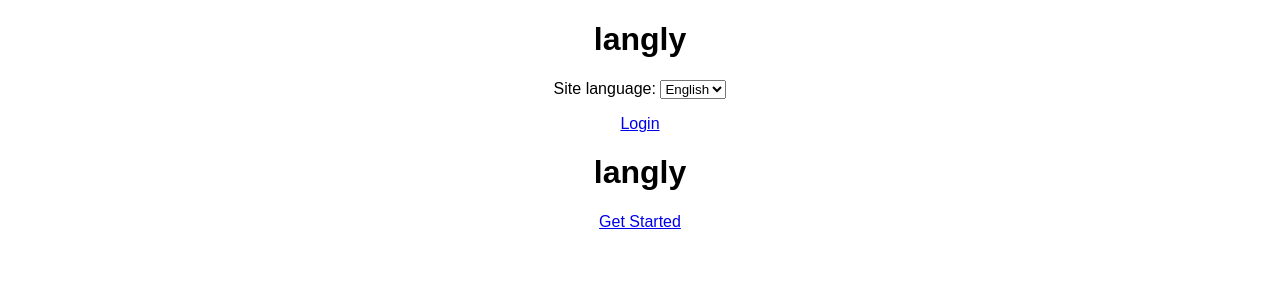
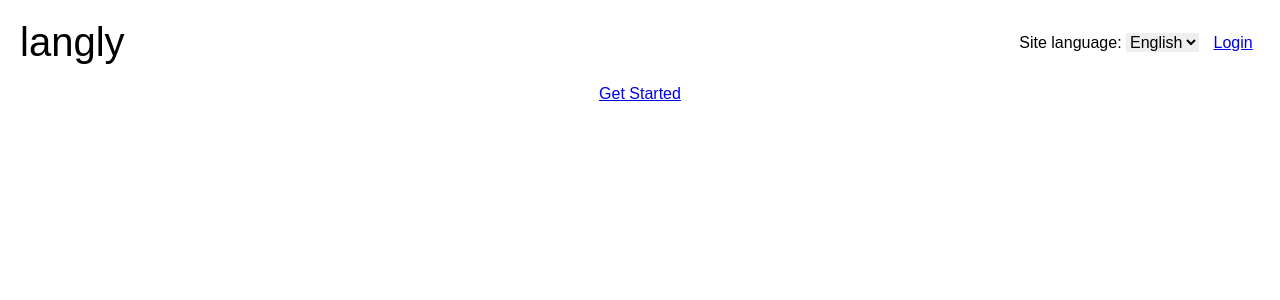
Before and after one commit to Mitchell0625/langly-2, a React (Create React App) app: page / in a window 1280 px wide. Shown: the top 300 px of the page. Built offline with nearby package versions, Linux system fonts and the light colour scheme.

Commit message:
starting Header; added utils file

```diff
--- a/src/App.css
+++ b/src/App.css
@@ -1,28 +1,12 @@
+* {
+  margin: 0;
+  padding: 0;
+  border: 0;
+  font-size: 100%;
+  font: inherit;
+  vertical-align: baseline;
+}
+
 .App {
   text-align: center;
 }
-
-.App-logo {
-  animation: App-logo-spin infinite 20s linear;
-  height: 80px;
-}
-
-.App-header {
-  background-color: #222;
-  height: 150px;
-  padding: 20px;
-  color: white;
-}
-
-.App-title {
-  font-size: 1.5em;
-}
-
-.App-intro {
-  font-size: large;
-}
-
-@keyframes App-logo-spin {
-  from { transform: rotate(0deg); }
-  to { transform: rotate(360deg); }
-}
--- /dev/null
+++ b/src/components/Header/Header.css
@@ -0,0 +1,16 @@
+.header, .header__div {
+  display: flex;
+  align-items: center; }
+
+.header {
+  justify-content: space-between;
+  padding: 20px; }
+
+.header__h1 {
+  font-size: 40px; }
+
+.header__div {
+  justify-content: space-around;
+  width: 20%; }
+
+/*# sourceMappingURL=Header.css.map */
--- a/src/components/Header/Header.js
+++ b/src/components/Header/Header.js
@@ -1,12 +1,13 @@
 import React from "react";
 import { Link } from "react-router-dom";
+import "./Header.css";
 
 const Header = () => {
   return (
-    <div>
-      <h1>langly</h1>
-      <div>
-        <p>
+    <div className="header">
+      <h1 className="header__h1">langly</h1>
+      <div className="header__div">
+        <p className="header__option">
           Site language:{" "}
           <span>
             <select>
--- /dev/null
+++ b/src/components/Header/Header.scss
@@ -0,0 +1,19 @@
+@import "../../utils.scss";
+
+.header {
+  @extend %flex-row-align-center;
+
+  justify-content: space-between;
+  padding: 20px;
+}
+
+.header__h1 {
+  font-size: 40px;
+}
+
+.header__div {
+  @extend %flex-row-align-center;
+
+  justify-content: space-around;
+  width: 20%;
+}
--- a/src/components/Landing/Landing.js
+++ b/src/components/Landing/Landing.js
@@ -3,8 +3,7 @@ import { Link } from "react-router-dom";
 
 const Landing = () => {
   return (
-    <div className="landing__div">
-      <h1>langly</h1>
+    <div className="landing">
       <Link to="/register">Get Started</Link>
     </div>
   );
--- /dev/null
+++ b/src/utils.css
@@ -0,0 +1,3 @@
+
+
+/*# sourceMappingURL=utils.css.map */
--- /dev/null
+++ b/src/utils.scss
@@ -0,0 +1,10 @@
+%flex-row-align-center {
+  display: flex;
+  align-items: center;
+}
+
+%flex-column-center {
+  display: flex;
+  flex-direction: column;
+  justify-content: center;
+}
```
Also changed, not shown: 2 other files (tests, documents, lock files or other folders).
